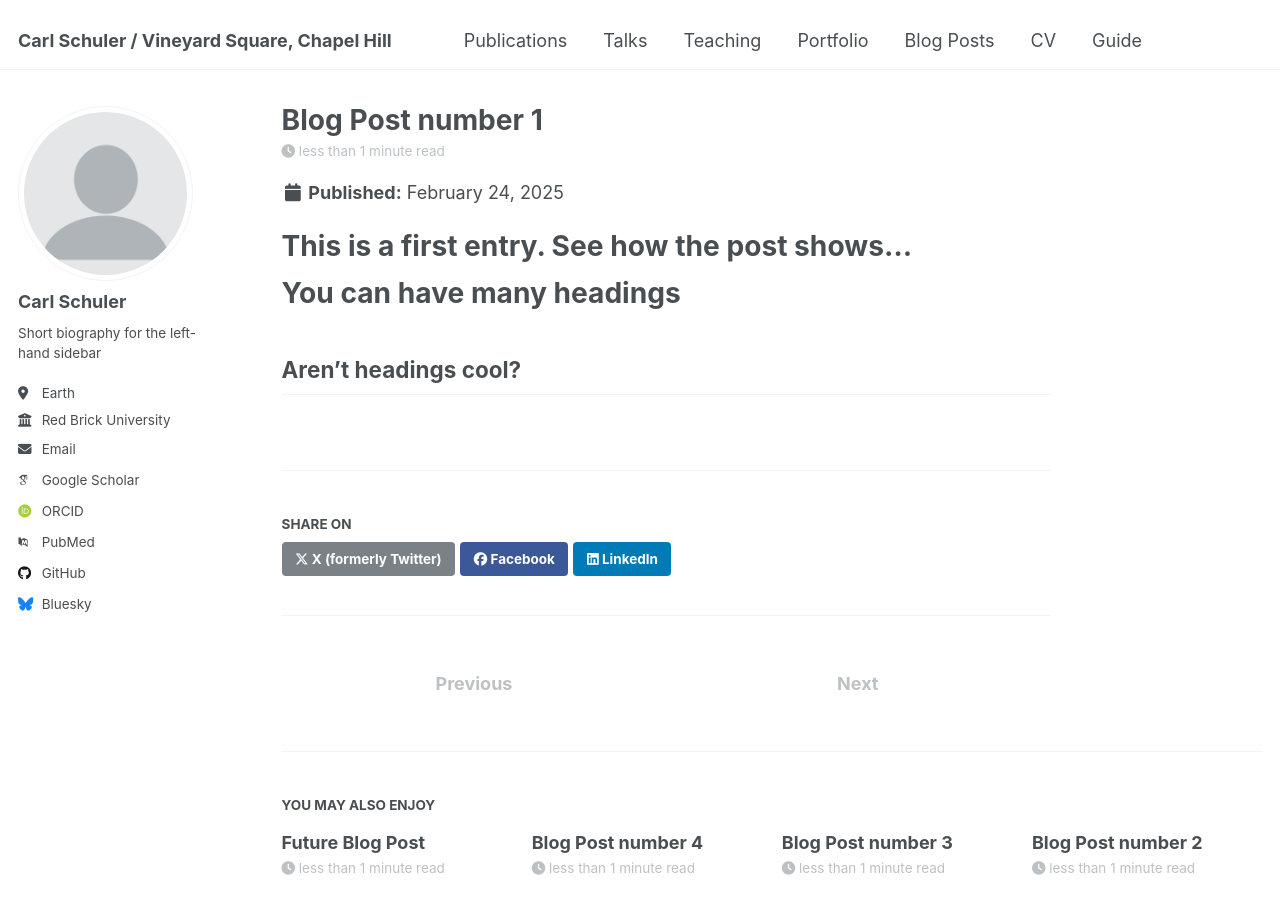
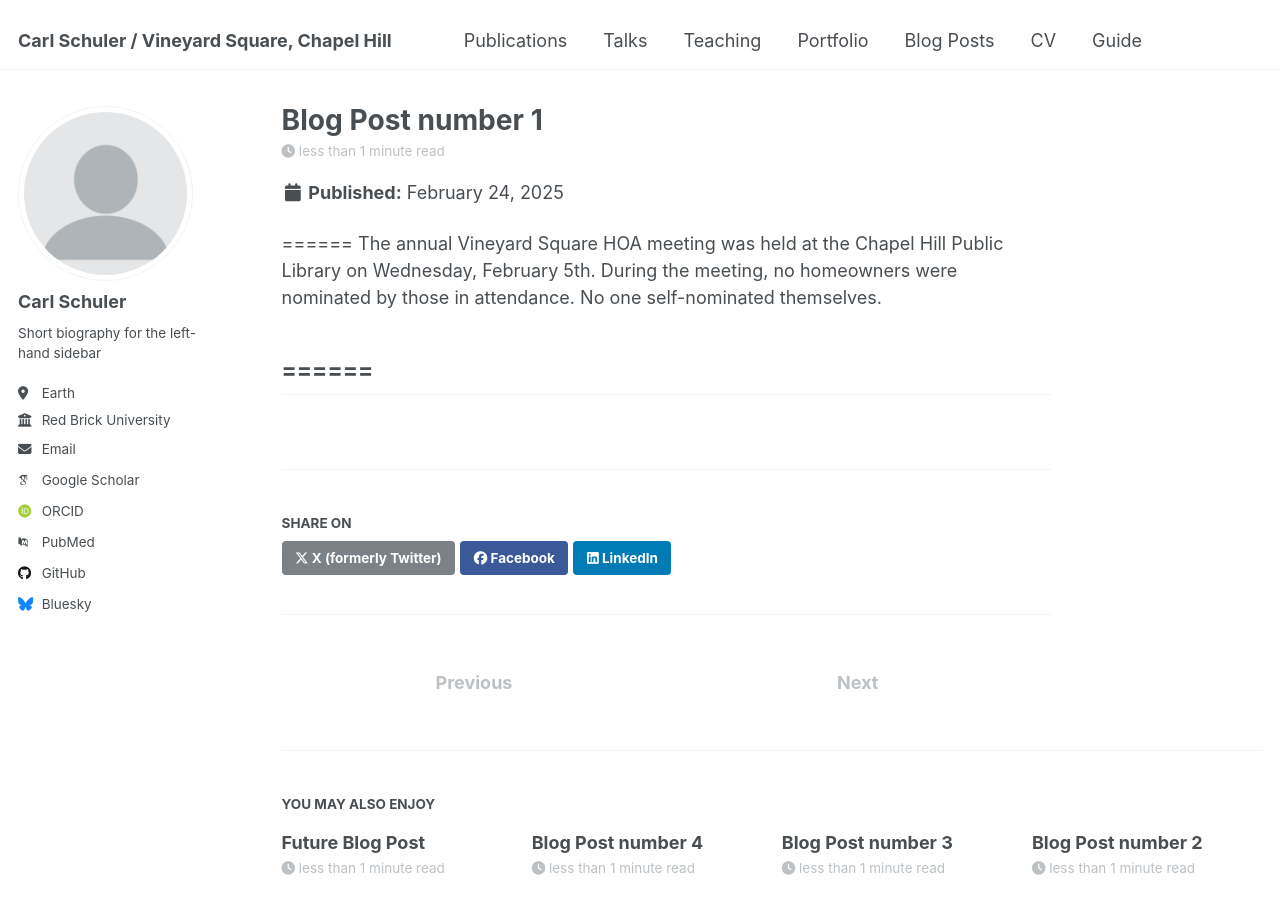
Before and after one commit to CarlSchuler/carl.github.io, a Jekyll site: the page built from _posts/2025-02-24-blog-post-1.md, in a window 1280 px wide and 900 px high. Built offline with Jekyll 4.4.1, drawn with Linux system fonts in a browser that asks for light colours; some web fonts are replaced.

Commit message:
Update 2025-02-24-blog-post-1.md

```diff
--- a/_posts/2025-02-24-blog-post-1.md
+++ b/_posts/2025-02-24-blog-post-1.md
@@ -1,18 +1,17 @@
 ---
 title: 'Blog Post number 1'
 date: 2025-02-24
-permalink: /posts/2012/08/blog-post-1/
+permalink: /posts/2025/02/blog-post-1/
 #tags:
   #- cool posts
   #- category1
  # - category2
 ---
 
-This is a first entry. See how the post shows...
+
 ======
+The annual Vineyard Square HOA meeting was held at the Chapel Hill Public Library on Wednesday, February 5th.  During the meeting, no homeowners were nominated by those in attendance. No one self-nominated themselves.
 
-You can have many headings
+
 ======
-
-Aren't headings cool?
 ------
```
